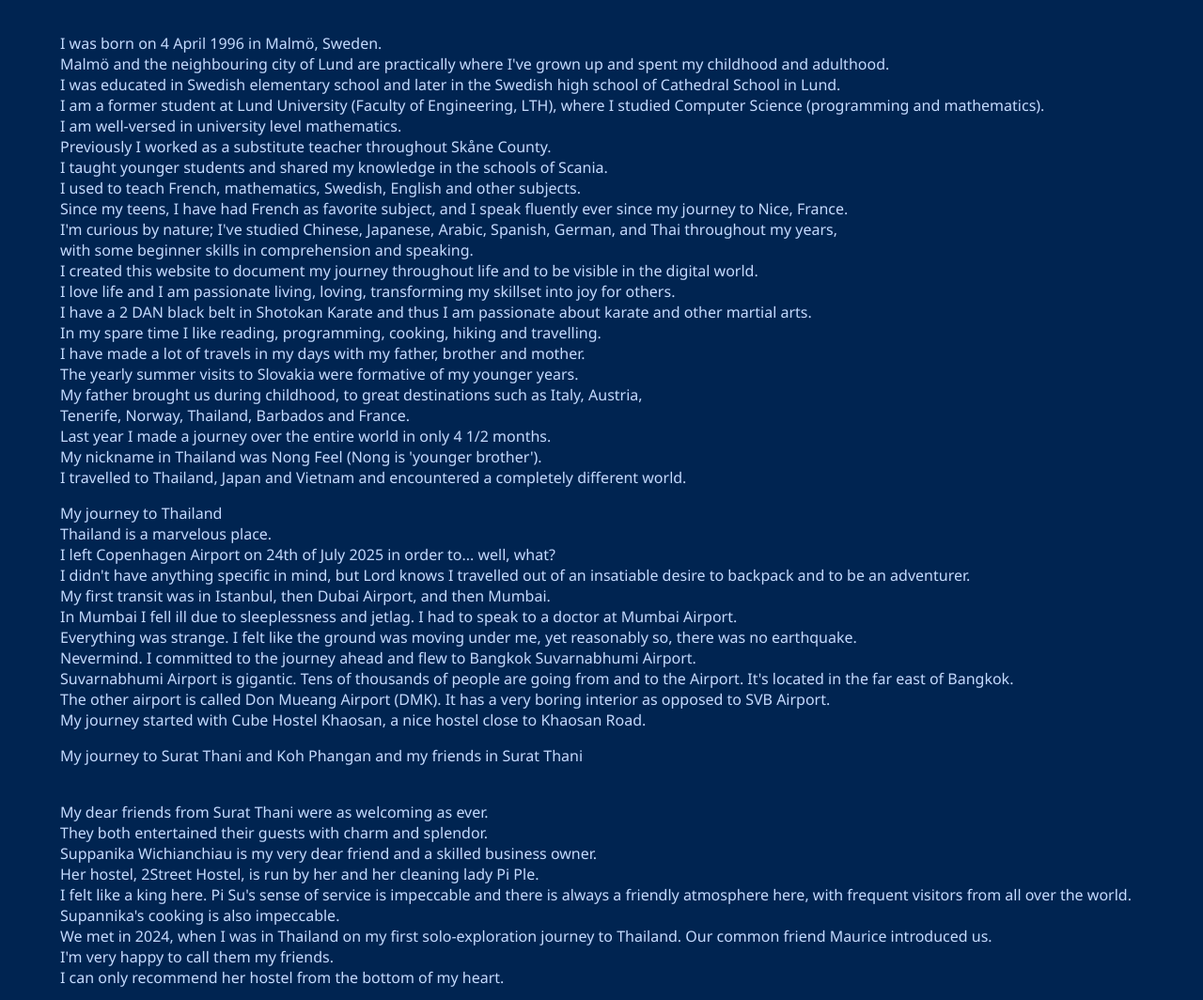
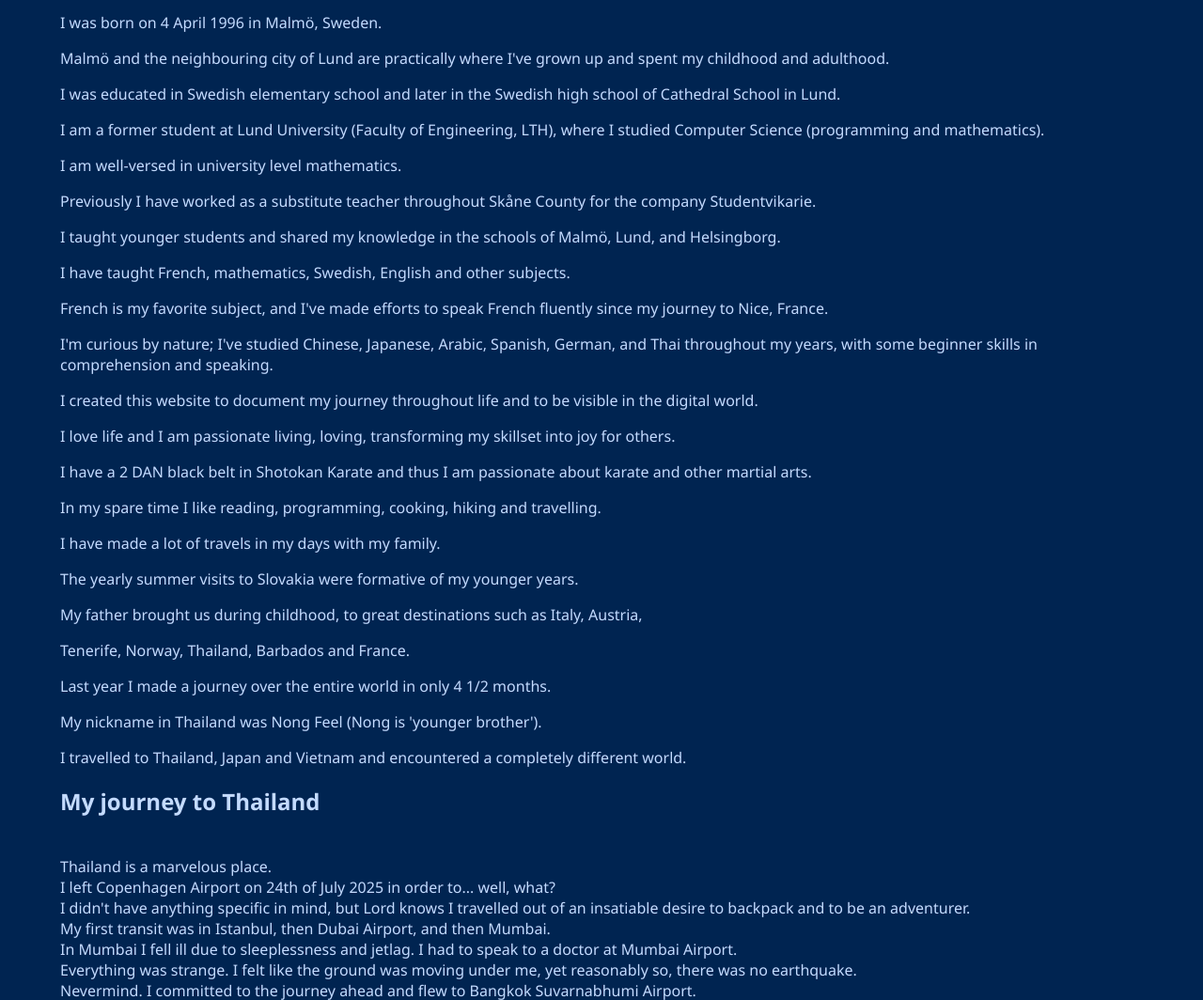
Before and after one commit to filippetrikking/unique_website, a plain HTML site: page index.html in a window 1280 px wide. Shown: the part 1185-2249 px from the top of the page at 94% size. Drawn offline with Linux system fonts and the light colour scheme.

Commit message:
Update index.html

```diff
--- a/index.html
+++ b/index.html
@@ -27,31 +27,29 @@
         <section id="about">
             <h2>About</h2>
             <p>Learn more about Mr. Filip Petrik, the visionary behind this site, and what makes this man unique.
-                <p>
-                <br> I was born on 4 April 1996 in Malmö, Sweden.
-                <br> Malmö and the neighbouring city of Lund are practically where I've grown up and spent my childhood and adulthood.
-                <br> I was educated in Swedish elementary school and later in the Swedish high school of Cathedral School in Lund.
-                <br> I am a former student at Lund University (Faculty of Engineering, LTH), where I studied Computer Science (programming and mathematics).
-                <br> I am well-versed in university level mathematics.
-                <br> Previously I worked as a substitute teacher throughout Skåne County.
-                <br> I taught younger students and shared my knowledge in the schools of Scania.
-                <br> I used to teach French, mathematics, Swedish, English and other subjects.
-                <br> Since my teens, I have had French as favorite subject, and I speak fluently ever since my journey to Nice, France.
-                <br> I'm curious by nature; I've studied Chinese, Japanese, Arabic, Spanish, German, and Thai throughout my years,
-                <br> with some beginner skills in comprehension and speaking.
-                <br> I created this website to document my journey throughout life and to be visible in the digital world.
-                <br> I love life and I am passionate living, loving, transforming my skillset into joy for others.
-                <br> I have a 2 DAN black belt in Shotokan Karate and thus I am passionate about karate and other martial arts.
-                <br> In my spare time I like reading, programming, cooking, hiking and travelling.
-                <br> I have made a lot of travels in my days with my father, brother and mother.
-                <br> The yearly summer visits to Slovakia were formative of my younger years.
-                <br> My father brought us during childhood, to great destinations such as Italy, Austria,
-                <br> Tenerife, Norway, Thailand, Barbados and France.
-                <br> Last year I made a journey over the entire world in only 4 1/2 months.
-                <br> My nickname in Thailand was Nong Feel (Nong is 'younger brother').
-                <br> I travelled to Thailand, Japan and Vietnam and encountered a completely different world.
-                </p>
-                <p>My journey to Thailand
+                <p></p>
+                <p> I was born on 4 April 1996 in Malmö, Sweden. </p>
+                <p> Malmö and the neighbouring city of Lund are practically where I've grown up and spent my childhood and adulthood. </p>
+                <p> I was educated in Swedish elementary school and later in the Swedish high school of Cathedral School in Lund. </p>
+                <p> I am a former student at Lund University (Faculty of Engineering, LTH), where I studied Computer Science (programming and mathematics). </p>
+                <p> I am well-versed in university level mathematics. </p>
+                <p> Previously I have worked as a substitute teacher throughout Skåne County for the company Studentvikarie. </p>
+                <p> I taught younger students and shared my knowledge in the schools of Malmö, Lund, and Helsingborg. </p>
+                <p> I have taught French, mathematics, Swedish, English and other subjects. </p>
+                <p> French is my favorite subject, and I've made efforts to speak French fluently since my journey to Nice, France. </p>
+                <p> I'm curious by nature; I've studied Chinese, Japanese, Arabic, Spanish, German, and Thai throughout my years, with some beginner skills in comprehension and speaking. </p>
+                <p> I created this website to document my journey throughout life and to be visible in the digital world. </p>
+                <p> I love life and I am passionate living, loving, transforming my skillset into joy for others. </p>
+                <p> I have a 2 DAN black belt in Shotokan Karate and thus I am passionate about karate and other martial arts. </p>
+                <p> In my spare time I like reading, programming, cooking, hiking and travelling. </p>
+                <p> I have made a lot of travels in my days with my family. </p>
+                <p> The yearly summer visits to Slovakia were formative of my younger years. </p>
+                <p> My father brought us during childhood, to great destinations such as Italy, Austria, </p>
+                <p> Tenerife, Norway, Thailand, Barbados and France. </p>
+                <p> Last year I made a journey over the entire world in only 4 1/2 months. </p>
+                <p> My nickname in Thailand was Nong Feel (Nong is 'younger brother'). </p>
+                <p> I travelled to Thailand, Japan and Vietnam and encountered a completely different world. </p>
+                <h1>My journey to Thailand </h1>
                 <br> Thailand is a marvelous place.
                 <br> I left Copenhagen Airport on 24th of July 2025 in order to... well, what?
                 <br> I didn't have anything specific in mind, but Lord knows I travelled out of an insatiable desire to backpack and to be an adventurer.
```
